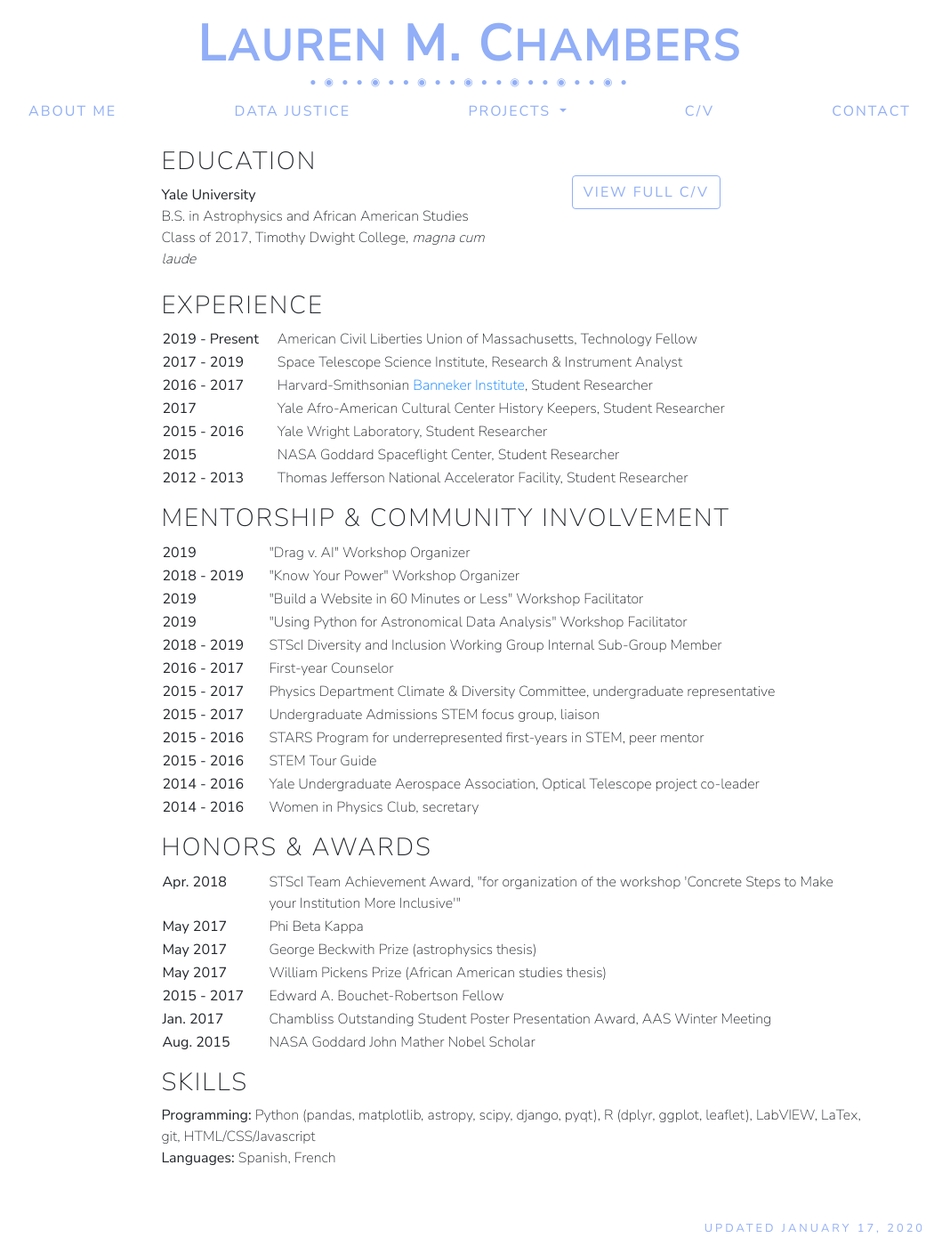
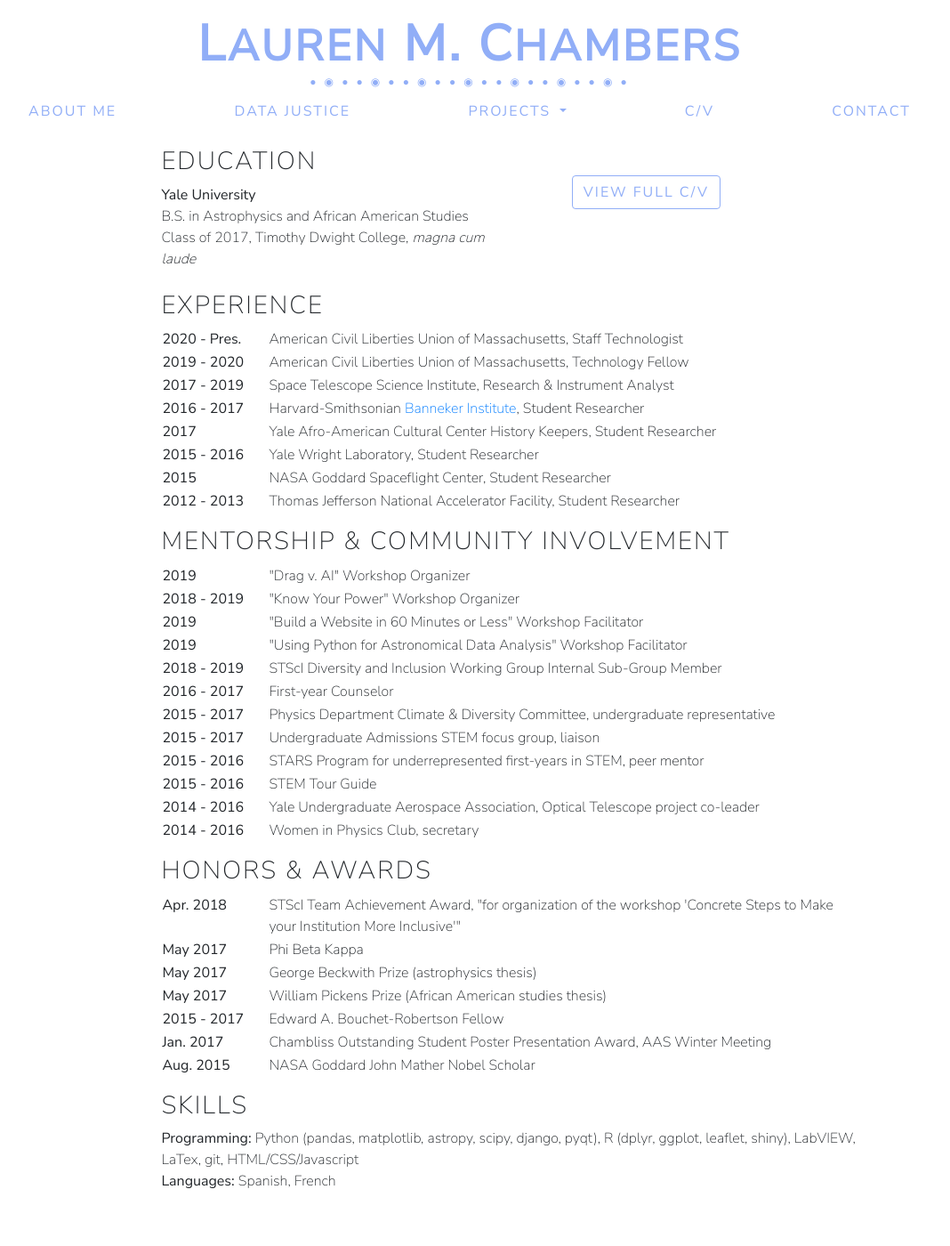
Before and after one commit to smhurwitz/smhurwitz.github.io, a Jekyll site: the page built from cv.html, in a window 1280 px wide and 1400 px high. Shown: the whole window at 89% size, without its empty margins (112-1180 px from the left). Built offline with Jekyll 4.4.1, drawn with Linux system fonts in a browser that asks for light colours; nearby versions of some CDN libraries.

Commit message:
Update CV

```diff
--- a/cv.html
+++ b/cv.html
@@ -7,7 +7,7 @@
   <div class="row cv-row">
     <!-- Mobile: Move download button to top -->
     <div class="col-md-3 my-2 mt-4 text-center d-block d-sm-none">
-      <a class="btn btn-outline-secondary" role="button" href="pdfs/Chambers_CV_2019_full.pdf" target="_blank">DOWNLOAD FULL C/V</a>
+      <a class="btn btn-outline-secondary" role="button" href="pdfs/Chambers_CV_2020_full.pdf" target="_blank">DOWNLOAD FULL C/V</a>
     </div>
 
     <div class="col-md-6 mx-5 my-3">
@@ -25,7 +25,10 @@
       <h3>EXPERIENCE</h3>
       <table>
         <tr>
-          <td><b>2019 - Present</b></td>
+          <td><b>2020 - Pres.</b></td>
+          <td>American Civil Liberties Union of Massachusetts, Staff Technologist</td>
+        </tr><tr>
+          <td><b>2019 - 2020</b></td>
           <td>American Civil Liberties Union of Massachusetts, Technology Fellow</td>
         </tr>
         <tr>
@@ -146,11 +149,11 @@
 
     <div class="col-md-12 mx-5  my-2">
       <h3>SKILLS</h3>
-      <b>Programming: </b> Python (pandas, matplotlib, astropy, scipy, django, pyqt), R (dplyr, ggplot, leaflet), LabVIEW, LaTex, git, HTML/CSS/Javascript</br>
+      <b>Programming: </b> Python (pandas, matplotlib, astropy, scipy, django, pyqt), R (dplyr, ggplot, leaflet, shiny), LabVIEW, LaTex, git, HTML/CSS/Javascript</br>
       <b>Languages: </b> Spanish, French
     </div>
   </div>
 
 </main>
 
-<footer>Updated January 17, 2020</footer>
+<footer>Updated August 24, 2020</footer>
```
Also changed, not shown: 1 other file.
